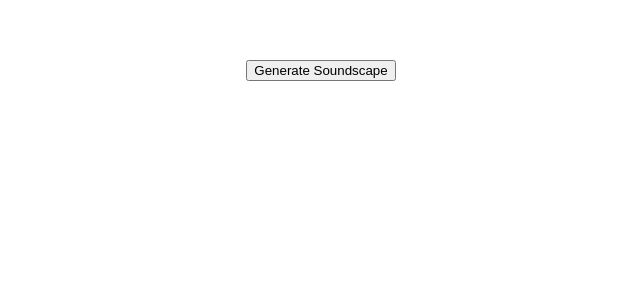
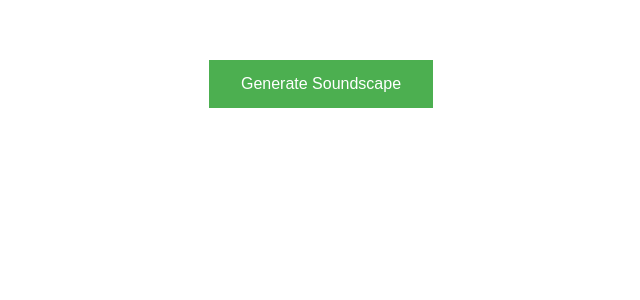
Before and after one commit to soundsofhumanimpact/webapp, a Vue app: page / in a window 1280 px wide. Shown: the top 300 px of the page, without its empty margins (319-959 px from the left). Built offline with nearby package versions, Linux system fonts and the light colour scheme.

Commit message:
new stylings for buttons

```diff
--- a/src/components/SoundsOfImpact.vue
+++ b/src/components/SoundsOfImpact.vue
@@ -1,7 +1,7 @@
 <template>
   <div>
     <h1>{{ msg }}</h1>
-    <h2>{{ msg2 }}</h2>
+    <h3>{{ msg2 }}</h3>
     <ul id="birds" >
       <li v-show="card1"><img class="card" :alt="birdName1" :src="birdImage1">{{birdName1}}</li>
       <li v-show="card2"><img class="card" :alt="birdName2" :src="birdImage2">{{birdName2}}</li>
@@ -11,7 +11,7 @@
     <button v-if="!isHidden" v-on:click="isHidden=true; generateSoundscape()">Generate Soundscape</button>
     <button v-if="isHidden" v-on:click="nineteenSeventy">1970</button>
     <button v-if="isHidden" v-on:click="twentyTwenty">2020</button>
-    <button v-if="isHidden" v-on:click="isHidden=false; reset">reset</button>
+    <button v-if="isHidden" v-on:click="isHidden=false; reset">Reset</button>
   </div>
 </template>
 
@@ -123,30 +123,30 @@
         Pizzicato.context.resume();
         this.placeHolder = this.group1
         console.log(this.group1)
-        this.visualize()
         this.card2 = true;
         this.card3 = true;
         this.card4 = true;
+        this.visualize()
     },
     twentyTwenty: function (){
         Pizzicato.context.resume();
         this.group1.addSound(this.birdSound1)
         this.placeHolder = this.group1
         console.log(this.group2)
-        this.visualize()
         this.card1 = true;
         this.card2 = true;
         this.card3 = true;
         this.card4 = true;
+        this.visualize()
     },
     reset: function () {
         Pizzicato.context.resume();
-        this.placeHolder.pause();
-        this.group1.currentTime = 0;
         this.card1 = false;
         this.card2 = false;
         this.card3 = false;
         this.card4 = false;
+        this.placeHolder.pause();
+        this.placeHolder.currentTime = 0;
 
      },
      visualize: function (){
@@ -181,6 +181,7 @@
           scope.draw(ctx, 0, centerY, undefined, centerY)
 
           window.requestAnimationFrame(drawLoop)
+          this.reset()
        }
       drawLoop()
     }
@@ -194,6 +195,16 @@
 .card {
 height: 100px;
 color: black;
+}
+button {
+  background-color: #4CAF50; /* Green */
+  border: none;
+  color: white;
+  padding: 15px 32px;
+  text-align: center;
+  text-decoration: none;
+  display: inline-block;
+  font-size: 16px;
 }
 h3 {
   margin: 40px 0 0;
```
Also changed, not shown: 7 other files (tests, documents, lock files or other folders).
